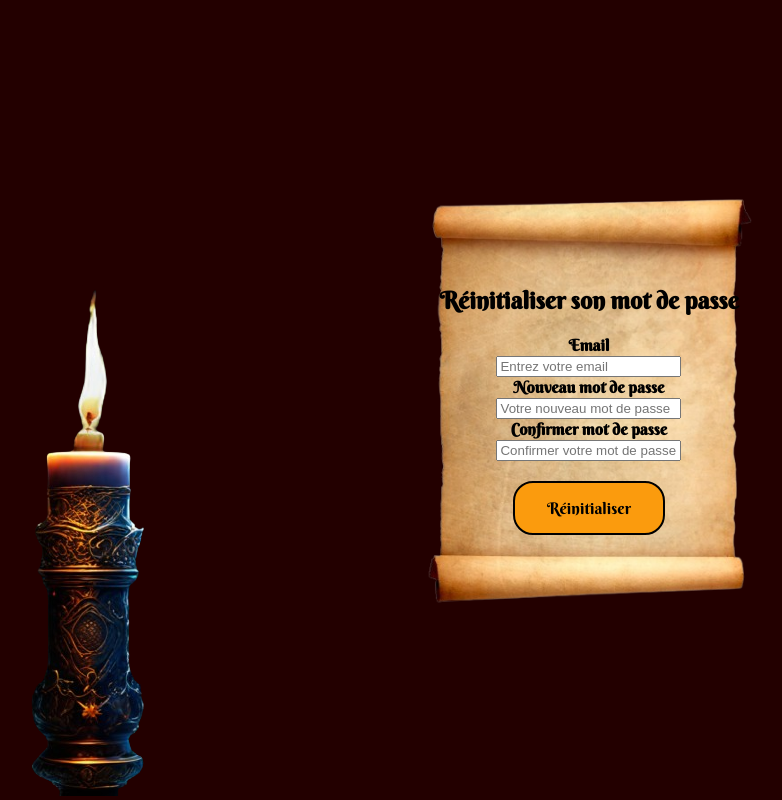
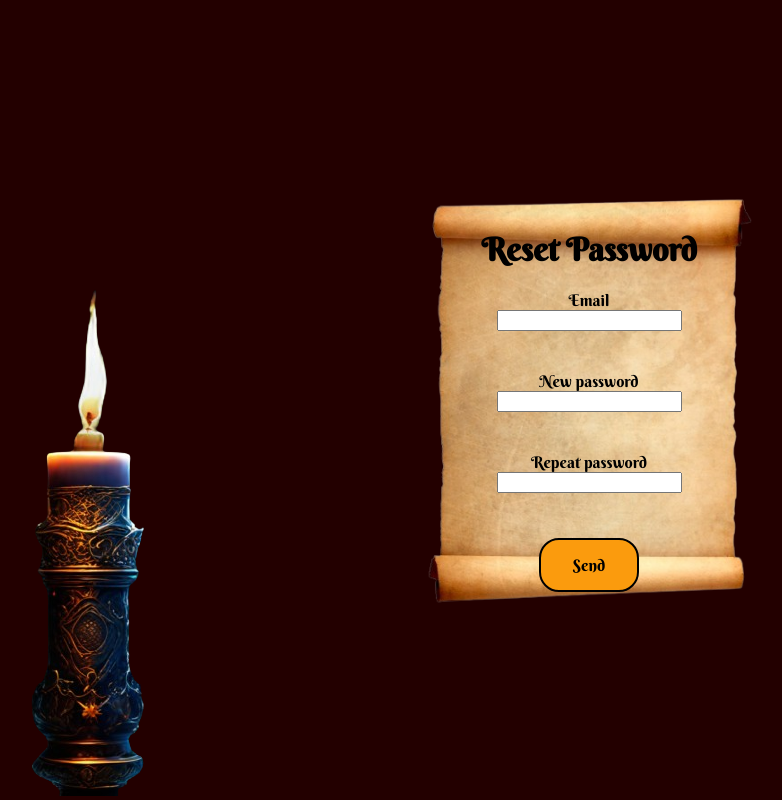
Before and after one commit to LMNoire/MS-Dev-2024, a PHP site: page /resetPassword.php in a window 1280 px wide. Shown: the whole page, without its empty margins (51-833 px from the left). Run offline with PHP 8.4, Linux system fonts and the light colour scheme; data that the repository does not hold is empty.

Commit message:
Update TP8

```diff
--- a/3-TP/TP8/C/createOffence.action.php
+++ b/3-TP/TP8/C/createOffence.action.php
@@ -34,6 +34,8 @@ $password = $_POST['password'];
         return "Echec authentification";
     }
 
+$email = $_SESSION['denonciateur']->getMail();
+
 $mail->setFrom("noreply@example.com");
 $mail->addAddress($email);
 $mail->Subject = "Vous vous êtes fait châtier";
--- a/3-TP/TP8/M/Mail.class.php
+++ b/3-TP/TP8/M/Mail.class.php
@@ -6,7 +6,7 @@ use PHPMailer\PHPMailer\Exception;
 include "../M/vendor/autoload.php";
 
 $mail = new PHPMailer(true);
-
+$mail->CharSet = "UTF-8";
 //$mail->SMTPDebug = SMTP::DEBUG_SERVER;
 
 $mail->isSMTP();
--- a/3-TP/TP8/V/displayOffence.php
+++ b/3-TP/TP8/V/displayOffence.php
@@ -39,5 +39,7 @@
 
 
 </table>
+
+<a href="../C/readUser.action.php">Retour au DashBoard</a>
 </body>
 </html>
--- a/3-TP/TP8/V/resetPassword.php
+++ b/3-TP/TP8/V/resetPassword.php
@@ -1,34 +1,41 @@
 <!DOCTYPE html>
 <html>
 <head>
-    <meta name="viewport" content="width=device-width, initial-scale=1">
-    <title>Réinitialiser mot de passe</title>
+    <title>Reset Password</title>
+    <meta charset="UTF-8">
     <link rel="stylesheet" href="resetPasswordSS.css">
     <link rel="preconnect" href="https://fonts.googleapis.com">
     <link rel="preconnect" href="https://fonts.gstatic.com" crossorigin>
     <link href="https://fonts.googleapis.com/css2?family=Berkshire+Swash&display=swap" rel="stylesheet">
 </head>
+<body>
 
-<body>
 <div class="box">
-    <h2>Réinitialiser son mot de passe</h2>
-    <form method="post" action="../C/resetPassword.action.php" class="formfield">
+    <h1>Reset Password</h1>
+
+    <form method="post" action="../C/processResetPassword.action.php">
+
+        <input type="hidden" name="token" value="<?= htmlspecialchars($token) ?>">
     <div class="container">
-            <label for="email"><b>Email</b></label><br>
-            <input type="email" placeholder="Entrez votre email" name="email" required>
-            <br>
-            <label for="pswd"><b>Nouveau mot de passe</b></label><br>
-            <input type="pswd" placeholder="Votre nouveau mot de passe" name="newPass" required>
-            <br>
-            <label for="pswd"><b>Confirmer mot de passe</b></label><br>
-            <input type="pswd" placeholder="Confirmer votre mot de passe" name="confirmPass" required>
-            <br>
-            <button type="submit" class="button">Réinitialiser</button>
+        <label for="email">Email</label>
+        <input class="input" type="email" id="email" name="email"><br><br>
+
+
+        <label for="password">New password</label>
+        <input class="input" type="password" id="password" name="password"><br><br>
+
+        <label for="password_confirmation">Repeat password</label>
+        <input class="input" type="password" id="password_confirmation"
+               name="password_confirmation"><br><br>
+
+        <button class="button" >Send</button>
     </div>
     </form>
 </div>
+
 <div class="candle">
         <img class="candlePic" src="assets/candle.png">
 </div>
+
 </body>
 </html>
--- a/3-TP/TP8/V/resetPasswordSS.css
+++ b/3-TP/TP8/V/resetPasswordSS.css
@@ -23,7 +23,11 @@ body {
     align-items: center;
     text-align: center;
     justify-content: center;
-
+}
+.input {
+    display: flex;            /* This makes the .input a flex container */
+    justify-content: flex-end; /* Justify content to the end (right) */
+    align-items: center;      /* Align items vertically center if needed */
 }
 .button {
     justify-content: center;
@@ -34,7 +38,7 @@ body {
     text-align: center;
     text-decoration: none;
     display: inline-block;
-    margin-top: 20px;
+    margin-top: 5px;
     font-size: 16px;
     border-radius: 20px;
     font-family: 'Berkshire Swash';
```
Also changed, not shown: 3-TP/TP8/V/displayUser.php (+11 -5 lines), 3-TP/TP8/tp_penality(2).sql (added, +140 -0 lines). Lines whose indentation alone changed are shown as unchanged.
